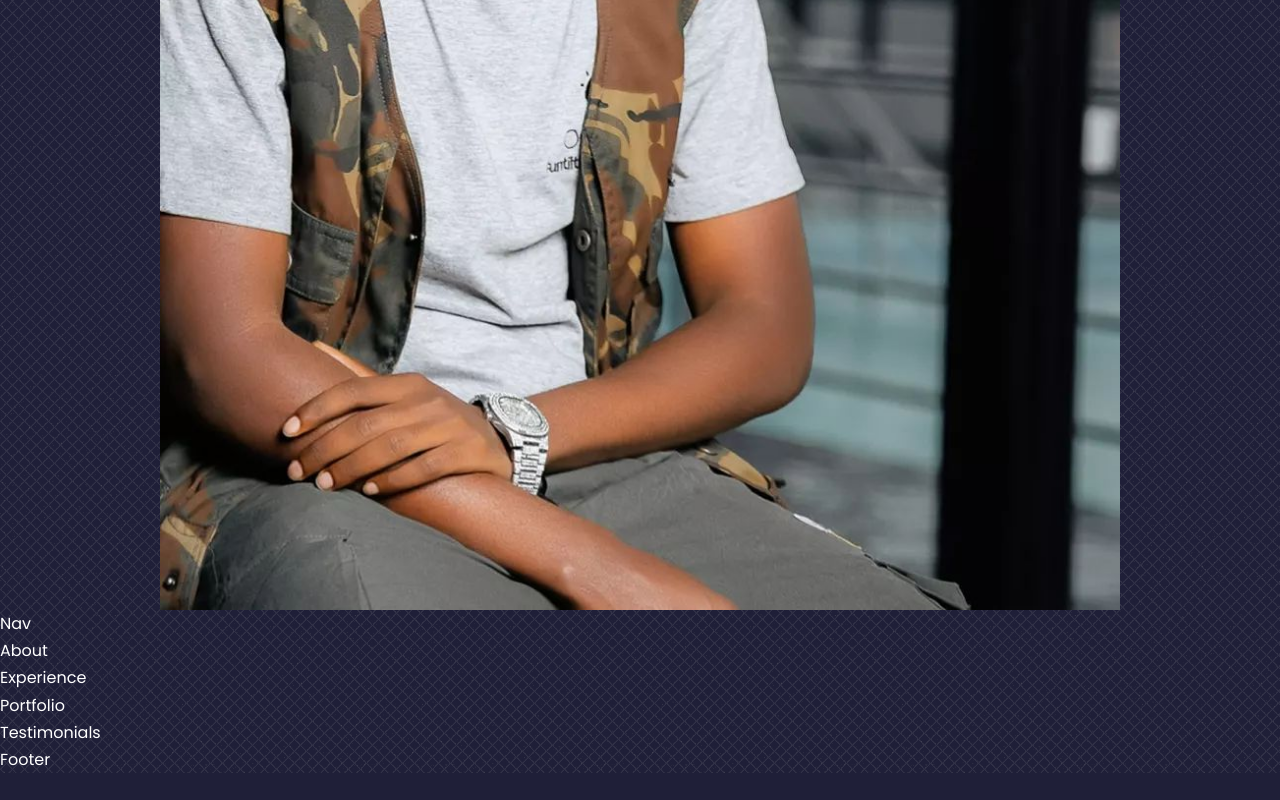
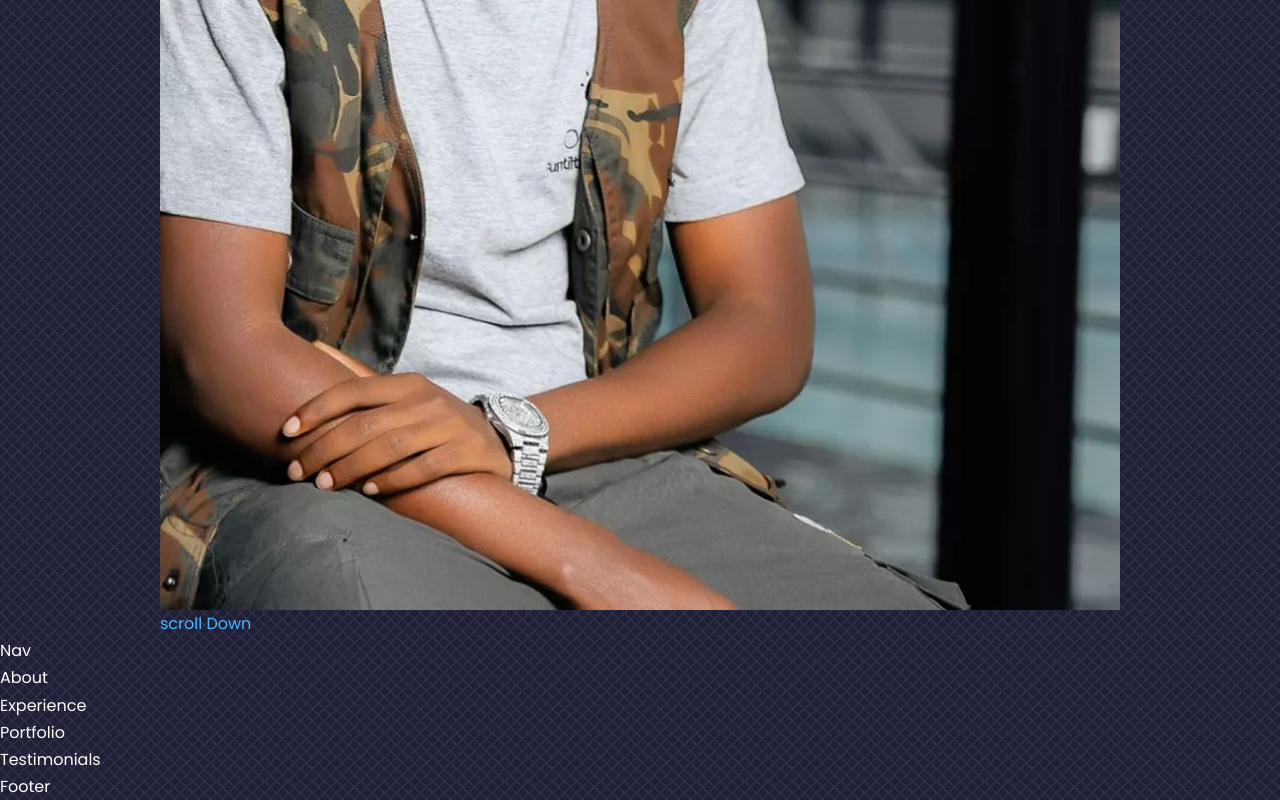
Before and after one commit to muodilo/portfolio, a React (Create React App) app: page / in a window 1280 px wide. Shown: the part 756-1556 px from the top of the page. Before the commit the page ends 1529 px from the top, so only its background shows below. Built offline with nearby package versions, Linux system fonts and the light colour scheme.

Commit message:
install react icons

```diff
--- a/package.json
+++ b/package.json
@@ -8,6 +8,7 @@
     "@testing-library/user-event": "^13.5.0",
     "react": "^18.2.0",
     "react-dom": "^18.2.0",
+    "react-icons": "^4.12.0",
     "react-scripts": "5.0.1",
     "web-vitals": "^2.1.4"
   },
--- a/src/components/header/Header.jsx
+++ b/src/components/header/Header.jsx
@@ -16,7 +16,7 @@ function Header() {
           <img src={ME} alt="me" />
         </div>
 
-        <a href="#"></a>
+        <a href="#contact" className='scroll__down'>scroll Down</a>
       </div>
     </header>
   )
```
Also changed, not shown: src/components/header/HeaderSocials.jsx (added, +13 -0 lines), 1 other file (tests, documents, lock files or other folders).
